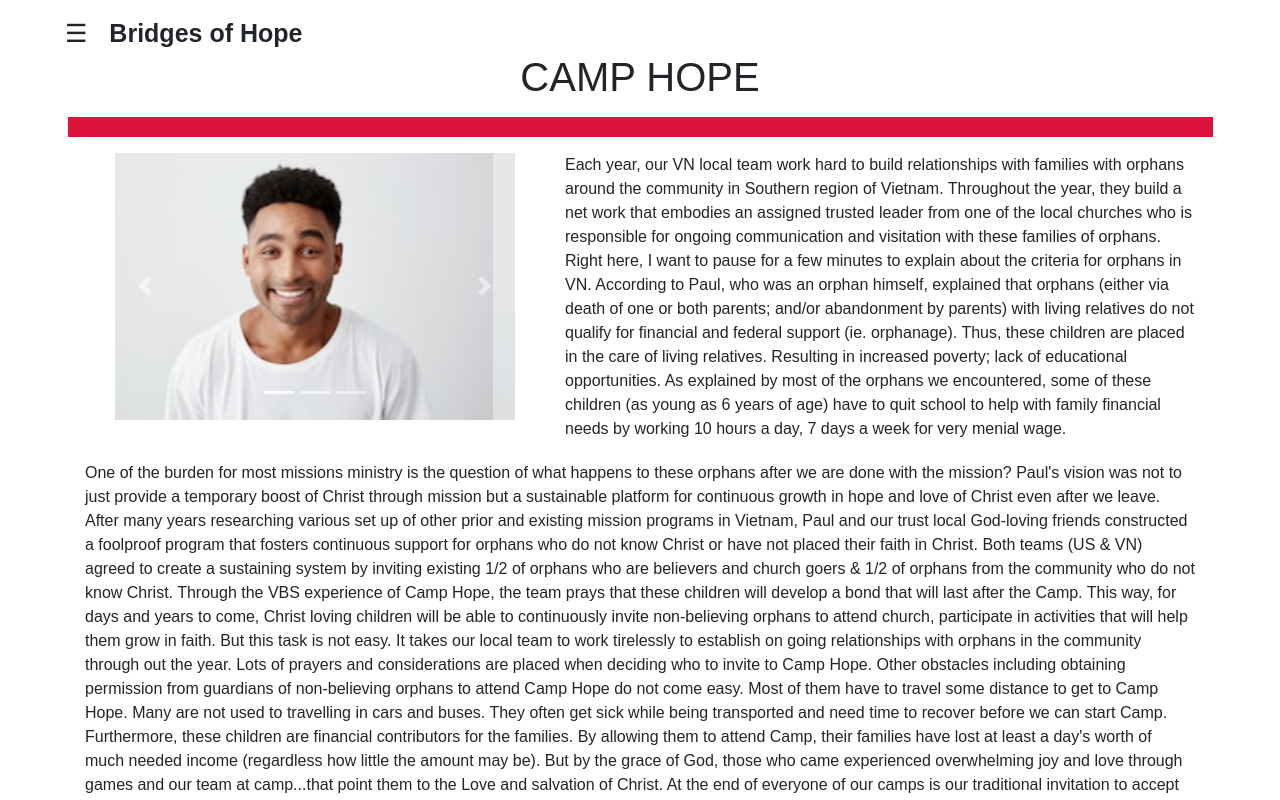
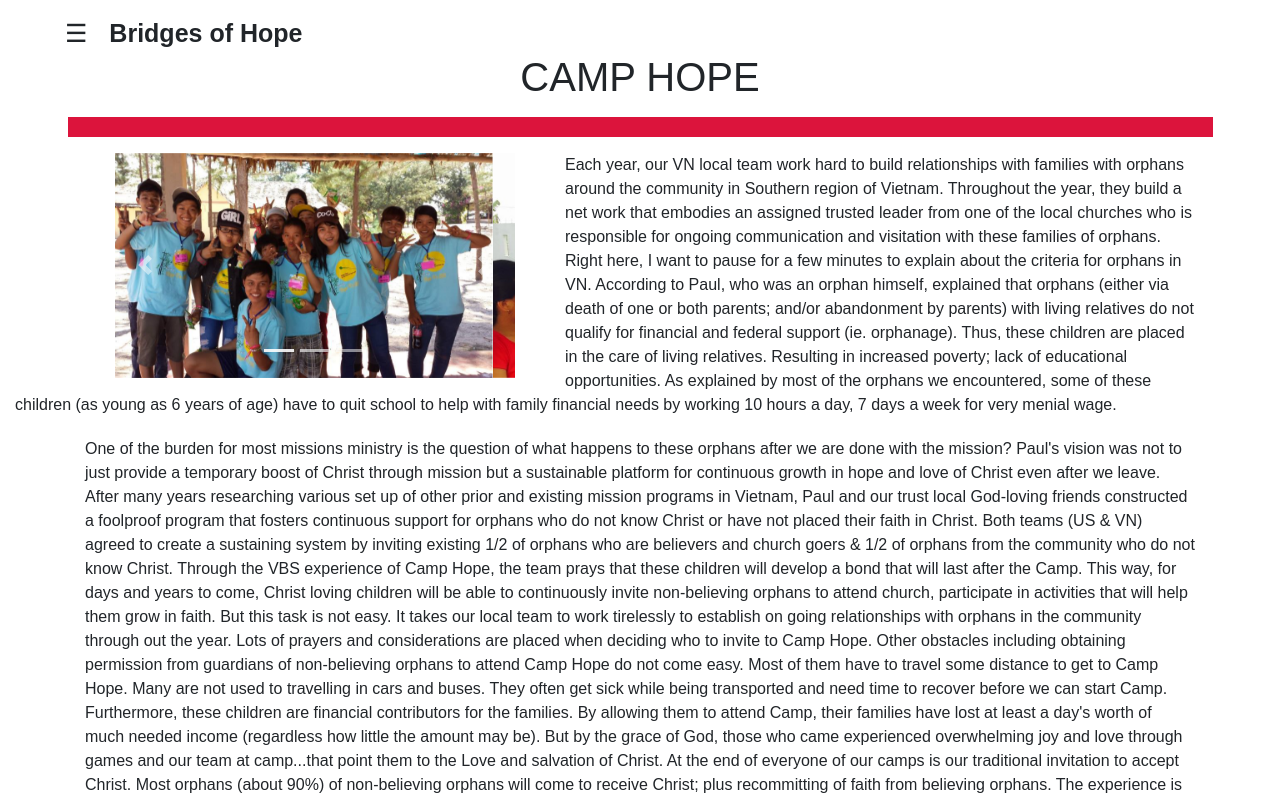
Before and after one commit to mapumarshmallow/Bridges-Of-Hope, an Angular app: page /camphope in a window 1280 px wide. Shown: the top 800 px of the page. Built offline with nearby package versions, Linux system fonts and the light colour scheme.

Commit message:
Added camp hope router

```diff
--- a/src/app/min-camp-carousel/min-camp-carousel.component.html
+++ b/src/app/min-camp-carousel/min-camp-carousel.component.html
@@ -6,13 +6,13 @@
         </ol>
         <div class="carousel-inner">
           <div class="carousel-item active">
-            <img class="d-md-block w-100" src="../../assets/img/man.jpg" alt="First slide">
+            <img class="d-md-block w-100" src="../../assets/img/camphope_pic.jpg" alt="First slide">
           </div>
           <div class="carousel-item">
-            <img class="d-md-block w-100" src="../../assets/img/man.jpg" alt="Second slide">
+            <img class="d-md-block w-100" src="../../assets/img/edu_pic.jpg" alt="Second slide">
           </div>
           <div class="carousel-item">
-            <img class="d-md-block w-100" src="../../assets/img/man.jpg" alt="Third slide">
+            <img class="d-md-block w-100" src="../../assets/img/water_fil_pic.jpg" alt="Third slide">
           </div>
         </div>
         <a class="carousel-control-prev" href="#carouselExampleIndicators" role="button" data-slide="prev">
--- a/src/app/ministry/ministry.component.html
+++ b/src/app/ministry/ministry.component.html
@@ -7,7 +7,7 @@
                 <img src="{{ x.pic }}"/>
                 <h4> {{ x.name }} </h4> <br>
                 <h6> {{ x.description }} </h6> <br>
-                <a href="{{x.URL}}"> {{ x.note }}</a> <br>
+                <a [routerLink] = "'{{\camphope}}'"> {{ x.note }}</a> <br>
                 <h6> {{ x.email }}</h6> <br>
             </div>
             <div *ngFor="let x of extendedMinistries" class="ministry-card">
```
